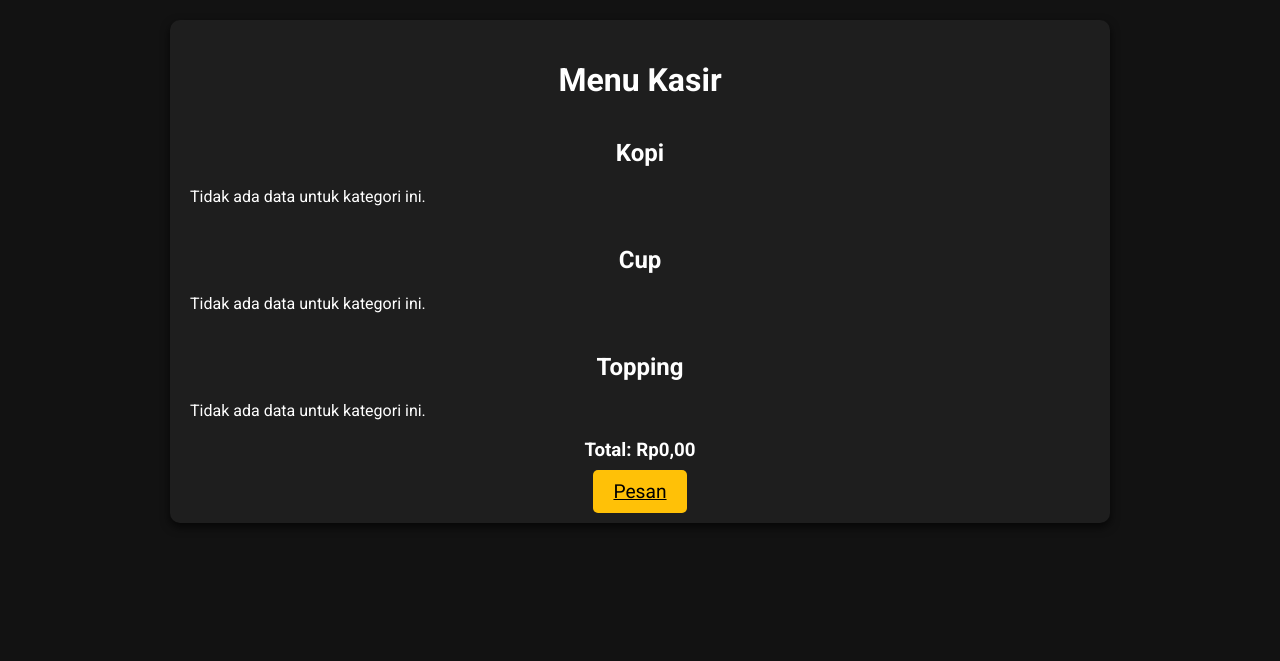
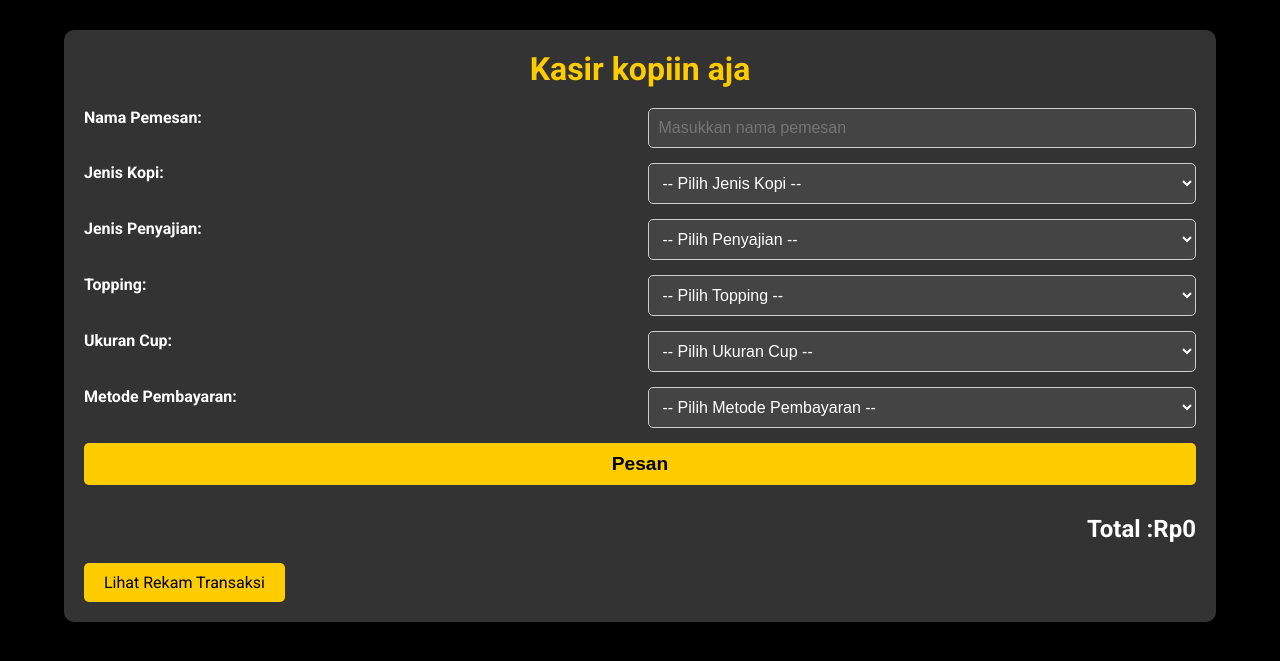
Before and after one commit to misterzuko/TR-Coffey, a PHP site: page /kasir.php in a window 1280 px wide. Shown: the top 661 px of the page. Run offline with PHP 8.4, Linux system fonts and the light colour scheme; data that the repository does not hold is empty.

Commit message:
Deskripsi perubahan lokal

```diff
--- a/main_code/kasir.css
+++ b/main_code/kasir.css
@@ -1,29 +1,70 @@
+  * {
+    margin: 0;
+    padding: 0;
+    box-sizing: border-box;
+}
+
 body {
-    margin: 0;
     font-family: 'Roboto', sans-serif;
-    background-color: #121212;
-    color: #ffffff;
+    background-color: #000;
+    color: #fff;
 }
 
 .container {
-    max-width: 900px;
-    margin: 20px auto;
+    width: 90%;
+    max-width: 1200px;
+    margin: 30px auto;
+    background: #333;
+    border-radius: 10px;
+    box-shadow: 0 5px 15px rgba(0, 0, 0, 0.5);
     padding: 20px;
-    background-color: #1e1e1e;
-    border-radius: 10px;
-    box-shadow: 0px 4px 10px rgba(0, 0, 0, 0.7);
 }
 
 h1 {
     text-align: center;
-    font-size: 2em;
     margin-bottom: 20px;
+    font-size: 2rem;
+    color: #ffcc00;
 }
 
-h2 {
-    margin-top: 40px;
-    font-size: 1.5em;
+form {
+    display: grid;
+    grid-template-columns: 1fr 1fr;
+    gap: 15px;
+    margin-bottom: 30px;
+}
+
+form label {
+    font-weight: 700;
+    color: #fff;
+}
+
+form input,
+form select {
+    padding: 10px;
+    border: 1px solid #ccc;
+    border-radius: 5px;
+    font-size: 1rem;
+    background-color: #444;
+    color: #fff;
+}
+
+form button {
+    grid-column: 1 / -1;
+    padding: 10px 20px;
+    background-color: #ffcc00;
+    color: #000;
+    border: none;
+    border-radius: 5px;
+    cursor: pointer;
+    font-size: 1.2rem;
+    font-weight: 700;
     text-align: center;
+    transition: background-color 0.3s ease;
+}
+
+form button:hover {
+    background-color: #e6b800;
 }
 
 table {
@@ -32,51 +73,41 @@ table {
     margin-bottom: 20px;
 }
 
-th, td {
-    padding: 10px;
-    text-align: center;
-    border: 1px solid #333333;
+table thead {
+    background-color: #ffcc00;
+    color: #000;
 }
 
-th {
-    background-color: #333333;
-    color: #ffffff;
-    font-weight: bold;
+table th,
+table td {
+    padding: 10px;
+    text-align: left;
+    border: 1px solid #ddd;
 }
 
-td {
-    background-color: #1e1e1e;
-}
-
-.tambah {
-    background-color: #ffc107;
-    color: #000000;
-    border: none;
-    padding: 8px 12px;
-    border-radius: 5px;
-    cursor: pointer;
-    transition: 0.3s;
-}
-
-.tambah:hover {
-    background-color: #ffd54f;
+table tr:hover {
+    background-color: #555;
 }
 
 .total {
-    text-align: center;
+    text-align: right;
+    margin-top: 20px;
+    font-size: 1.5rem;
+    color: #ffcc00;
+    font-weight: 700;
 }
 
-#btn-pesan {
-    background-color: #ffc107;
-    color: #000000;
-    border: none;
+.back {
+    display: inline-block;
     padding: 10px 20px;
+    background-color: #ffcc00;
+    color: #000;
+    text-decoration: none;
     border-radius: 5px;
-    cursor: pointer;
-    font-size: 1.2em;
-    transition: 0.3s;
+    margin-top: 20px;
+    transition: background-color 0.3s ease;
 }
 
-#btn-pesan:hover {
-    background-color: #ffd54f;
+.back:hover {
+    background-color: #e6b800;
 }
--- a/main_code/kasir.php
+++ b/main_code/kasir.php
@@ -1,6 +1,6 @@
 <?php
-        include 'connect.php'
-        ?>
+include 'connect.php';
+?>
 <!DOCTYPE html>
 <html lang="id">
 <head>
@@ -8,93 +8,191 @@
     <meta name="viewport" content="width=device-width, initial-scale=1.0">
     <title>Menu Kasir</title>
     <link href="https://fonts.googleapis.com/css2?family=Roboto:wght@400;700&display=swap" rel="stylesheet">
-    <link rel ="stylesheet" href="kasir.css">
+    <style>
+        * {
+            margin: 0;
+            padding: 0;
+            box-sizing: border-box;
+        }
+
+        body {
+            font-family: 'Roboto', sans-serif;
+            background-color: #000;
+            color: #fff;
+        }
+
+        .container {
+            width: 90%;
+            max-width: 1200px;
+            margin: 30px auto;
+            background: #333;
+            border-radius: 10px;
+            box-shadow: 0 5px 15px rgba(0, 0, 0, 0.5);
+            padding: 20px;
+        }
+
+        h1 {
+            text-align: center;
+            margin-bottom: 20px;
+            font-size: 2rem;
+            color: #ffcc00;
+        }
+
+        form {
+            display: grid;
+            grid-template-columns: 1fr 1fr;
+            gap: 15px;
+            margin-bottom: 30px;
+        }
+
+        form label {
+            font-weight: 700;
+            color: #fff;
+        }
+
+        form input,
+        form select {
+            padding: 10px;
+            border: 1px solid #ccc;
+            border-radius: 5px;
+            font-size: 1rem;
+            background-color: #444;
+            color: #fff;
+        }
+
+        form button {
+            grid-column: 1 / -1;
+            padding: 10px 20px;
+            background-color: #ffcc00;
+            color: #000;
+            border: none;
+            border-radius: 5px;
+            cursor: pointer;
+            font-size: 1.2rem;
+            font-weight: 700;
+            text-align: center;
+            transition: background-color 0.3s ease;
+        }
+
+        form button:hover {
+            background-color: #e6b800;
+        }
+
+        .total {
+            text-align: right;
+            margin-top: 20px;
+            font-size: 1.5rem;
+            color: #ffffff;
+            font-weight: 700;
+        }
+
+        .back {
+            display: inline-block;
+            padding: 10px 20px;
+            background-color: #ffcc00;
+            color: #000;
+            text-decoration: none;
+            border-radius: 5px;
+            margin-top: 20px;
+            transition: background-color 0.3s ease;
+        }
+
+        .back:hover {
+            background-color: #e6b800;
+        }
+    </style>
 </head>
 <body>
     <div class="container">
-        <h1>Menu Kasir</h1>
-        <?php
-        $conn = new mysqli($servername, $username, $password, $dbname);
-        if ($conn->connect_error) {
-            die("Koneksi gagal: " . $conn->connect_error);
-        }
+        <h1>Kasir kopiin aja</h1>
 
-        $sql = "SELECT id_barang, nama_barang, harga_barang, stok_barang FROM tb_barang";
-        $result = $conn->query($sql);
+        <form action="recordhistory.php" method="POST">
+            <label for="nama-pemesan">Nama Pemesan:</label>
+            <input type="text" id="nama-pemesan" name="nama_pemesan" placeholder="Masukkan nama pemesan" required>
 
-        $kopi = [];
-        $cup = [];
-        $topping = [];
-        if ($result->num_rows > 0) {
-            while ($row = $result->fetch_assoc()) {
-                $nama_barang = strtolower($row['nama_barang']);
-                if (strpos($nama_barang, 'kopi') !== false) {
-                    $kopi[] = $row;
-                } elseif (strpos($nama_barang, 'cup') !== false) {
-                    $cup[] = $row;
-                } elseif (strpos($nama_barang, 'topping') !== false) {
-                    $topping[] = $row;
-                }
-            }
-        }
+            <label for="jenis-kopi">Jenis Kopi:</label>
+            <select id="jenis-kopi" name="jenis_kopi" required>
+                <option value="">-- Pilih Jenis Kopi --</option>
+                <option value="Espresso">Espresso</option>
+                <option value="Latte">Latte</option>
+                <option value="Cappuccino">Cappuccino</option>
+            </select>
 
-        function tampilkanTabel($data, $judul) {
-            echo "<h2>$judul</h2>";
-            if (count($data) > 0) {
-                echo "<table>
-                        <thead>
-                            <tr>
-                                <th>Nama Produk</th>
-                                <th>Harga</th>
-                                <th>Stok</th>
-                                <th>Tambah</th>
-                            </tr>
-                        </thead>
-                        <tbody>";
-                foreach ($data as $row) {
-                    echo "<tr>
-                            <td>{$row['nama_barang']}</td>
-                            <td>Rp" . number_format($row['harga_barang'], 0, ',', '.') . "</td>
-                            <td>{$row['stok_barang']}</td>
-                            <td><button class='tambah' data-price='{$row['harga_barang']}'>Tambah</button></td>
-                          </tr>";
-                }
-                echo "</tbody></table>";
-            } else {
-                echo "<p>Tidak ada data untuk kategori ini.</p>";
-            }
-        }
-        tampilkanTabel($kopi, 'Kopi');
-        tampilkanTabel($cup, 'Cup');
-        tampilkanTabel($topping, 'Topping');
-        $conn->close();
-        ?>
+            <label for="jenis-penyajian">Jenis Penyajian:</label>
+            <select id="jenis-penyajian" name="jenis_penyajian" required>
+                <option value="">-- Pilih Penyajian --</option>
+                <option value="Panas">Panas</option>
+                <option value="Dingin">Dingin</option>
+            </select>
+
+            <label for="jenis-topping">Topping:</label>
+            <select id="jenis-topping" name="jenis_topping" required>
+                <option value="">-- Pilih Topping --</option>
+                <option value="Whipped Cream">Whipped Cream</option>
+                <option value="Coklat Serut">Coklat Serut</option>
+                <option value="Caramel">Caramel</option>
+            </select>
+
+            <label for="ukuran-cup">Ukuran Cup:</label>
+            <select id="ukuran-cup" name="ukuran_cup" required>
+                <option value="">-- Pilih Ukuran Cup --</option>
+                <option value="Small">Small</option>
+                <option value="Medium">Medium</option>
+                <option value="Large">Large</option>
+            </select>
+
+            <label for="metode-pembayaran">Metode Pembayaran:</label>
+            <select id="metode-pembayaran" name="metode_pembayaran" required>
+                <option value="">-- Pilih Metode Pembayaran --</option>
+                <option value="Cash">Cash</option>
+                <option value="Debit">Debit</option>
+                <option value="E-Wallet">E-Wallet</option>
+            </select>
+
+            <input type="hidden" id="total-harga-form" name="total_harga">
+            <button type="submit" id="btn-pesan">Pesan</button>
+        </form>
 
         <div class="total">
-            <h3>Total: <span id="total-harga">Rp0,00</span></h3>
-            <a href="recordhistory.php" id="btn-pesan">Pesan</a>
+            Total :<span id="total-harga">Rp0,00</span>
         </div>
+        <a href="recordhistory.php" class="back">Lihat Rekam Transaksi</a>
     </div>
 
     <script>
-        let totalHarga = 0;
-        function updateTotal() {
-            const totalHargaElement = document.getElementById('total-harga');
-            totalHargaElement.textContent = "" + totalHarga.toLocaleString('id-ID', {
-                style: 'currency',
-                currency: 'IDR',
-                minimumFractionDigits: 0
-            }).replace("IDR",).trim();
+        const hargaBarang = {
+            "Espresso": 25000,
+            "Latte": 30000,
+            "Cappuccino": 35000,
+            "Panas": 10000,
+            "Dingin": 15000,
+            "Whipped Cream": 5000,
+            "Coklat Serut": 6000,
+            "Caramel": 7000,
+            "Small": 5000,
+            "Medium": 7000,
+            "Large": 9000
+        };
+        function hitungTotalHarga() {
+            let total = 0;
+
+            const jenisKopi = document.getElementById('jenis-kopi').value;
+            const jenisPenyajian = document.getElementById('jenis-penyajian').value;
+            const jenisTopping = document.getElementById('jenis-topping').value;
+            const ukuranCup = document.getElementById('ukuran-cup').value;
+
+            if (jenisKopi && hargaBarang[jenisKopi]) total += hargaBarang[jenisKopi];
+            if (jenisPenyajian && hargaBarang[jenisPenyajian]) total += hargaBarang[jenisPenyajian];
+            if (jenisTopping && hargaBarang[jenisTopping]) total += hargaBarang[jenisTopping];
+            if (ukuranCup && hargaBarang[ukuranCup]) total += hargaBarang[ukuranCup];
+            document.getElementById('total-harga').innerText = 'Rp' + total.toLocaleString();
+            document.getElementById('total-harga-form').value = total;
         }
-
-        document.querySelectorAll('.tambah').forEach(button => {
-            button.addEventListener('click', function () {
-                const harga = parseInt(this.getAttribute('data-price'));
-                totalHarga += harga;
-                updateTotal();
-                alert ('Pesanan sedang diproses');
-            });
-        });
+        document.getElementById('jenis-kopi').addEventListener('change', hitungTotalHarga);
+        document.getElementById('jenis-penyajian').addEventListener('change', hitungTotalHarga);
+        document.getElementById('jenis-topping').addEventListener('change', hitungTotalHarga);
+        document.getElementById('ukuran-cup').addEventListener('change', hitungTotalHarga);
+        hitungTotalHarga();
     </script>
 </body>
 </html>
```
Also changed, not shown: main_code/cashier.php (added, +108 -0 lines), main_code/recordhistory.php (+27 -7 lines).
